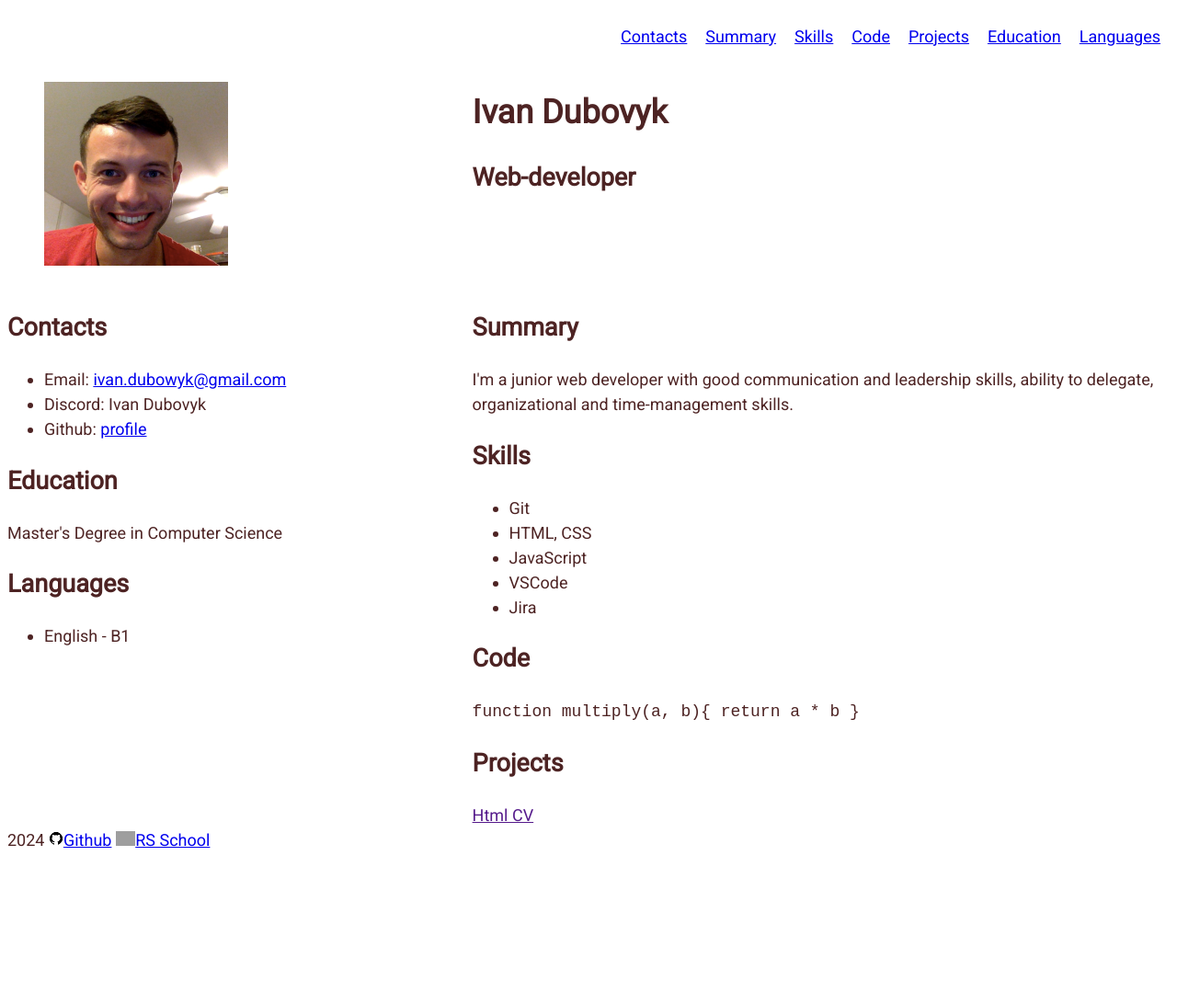
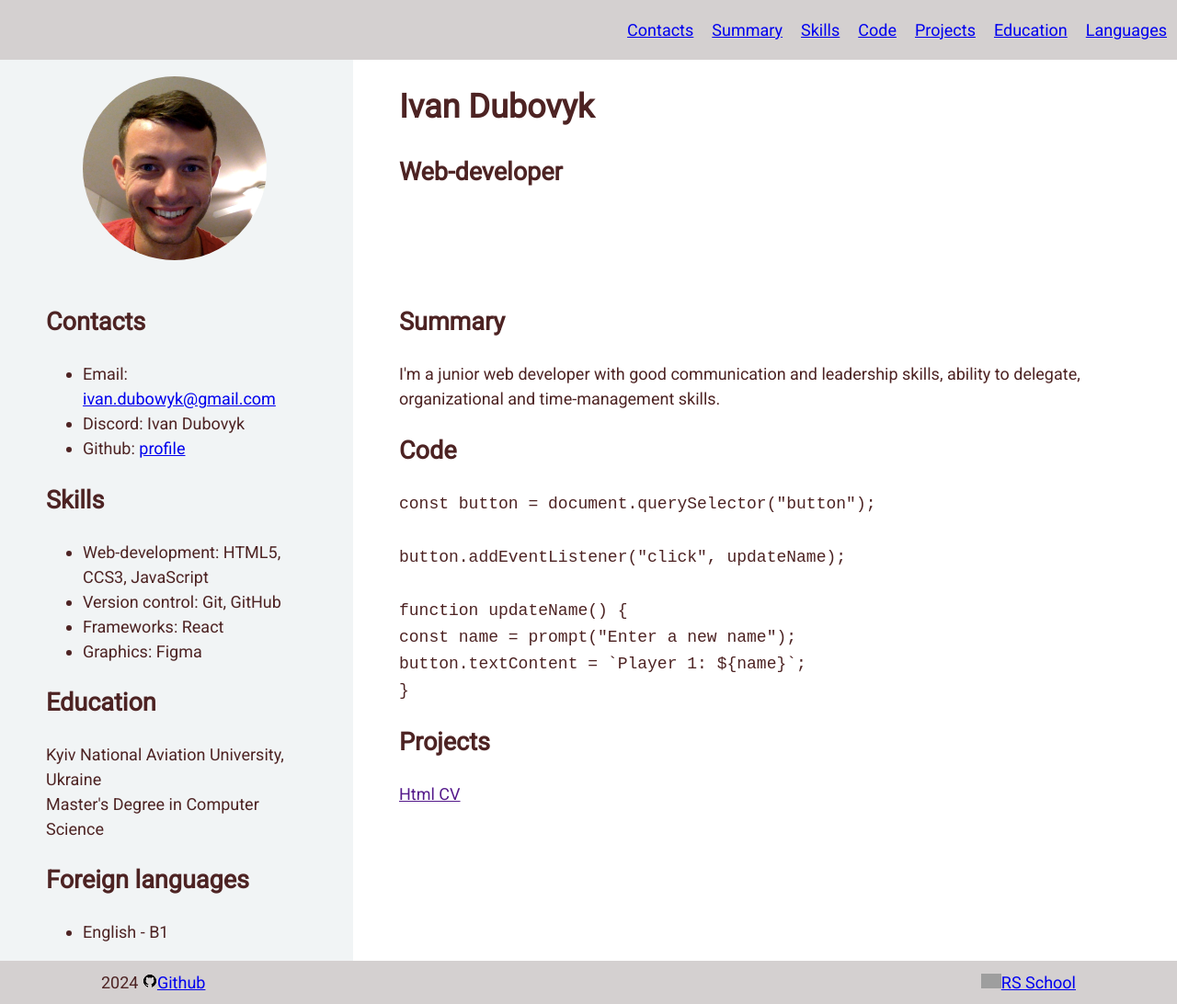
Before and after one commit to ivan-dubowyk/cv, a plain HTML site: page index.html in a window 1280 px wide. Shown: the whole page at 92% size. Before the commit the page ends 935 px from the top, so only its background shows below. Drawn offline with Linux system fonts and the light colour scheme; grey boxes are pictures that could not be loaded.

Commit message:
fix: add styles

```diff
--- a/index.html
+++ b/index.html
@@ -45,7 +45,11 @@
         <div class="wrapper-columns">
           <div class="aside-container">
             <figure>
-              <img src="./assets/img/avatar.png" alt="avatar" />
+              <img
+                src="./assets/img/avatar.png"
+                alt="avatar"
+                class="profile-image"
+              />
             </figure>
           </div>
           <div class="main-container">
@@ -71,12 +75,26 @@
               </li>
             </ul>
           </section>
+          <section class="section" id="skills">
+            <h2 class="section-title">Skills</h2>
+            <ul>
+              <li class="section-item">
+                Web-development: HTML5, CCS3, JavaScript
+              </li>
+              <li class="section-item">Version control: Git, GitHub</li>
+              <li class="section-item">Frameworks: React</li>
+              <li class="section-item">Graphics: Figma</li>
+            </ul>
+          </section>
           <section class="section" id="education">
             <h2 class="section-title">Education</h2>
-            <p>Master's Degree in Computer Science</p>
+            <p>
+              Kyiv National Aviation University, Ukraine <br />
+              Master's Degree in Computer Science
+            </p>
           </section>
           <section class="section" id="languages">
-            <h2 class="section-title">Languages</h2>
+            <h2 class="section-title">Foreign languages</h2>
             <ul>
               <li>English - B1</li>
             </ul>
@@ -91,19 +109,17 @@
               skills.
             </p>
           </section>
-          <section class="section" id="skills">
-            <h2 class="section-title">Skills</h2>
-            <ul>
-              <li class="section-item">Git</li>
-              <li class="section-item">HTML, CSS</li>
-              <li class="section-item">JavaScript</li>
-              <li class="section-item">VSCode</li>
-              <li class="section-item">Jira</li>
-            </ul>
-          </section>
+
           <section class="section" id="code">
             <h2 class="section-title">Code</h2>
-            <code> function multiply(a, b){ return a * b } </code>
+            <code>
+              const button = document.querySelector("button"); <br /><br />
+              button.addEventListener("click", updateName); <br /><br />
+              function updateName() { <br />
+              const name = prompt("Enter a new name"); <br />
+              button.textContent = `Player 1: ${name}`; <br />
+              }</code
+            >
           </section>
           <section class="section" id="projects">
             <h2 class="section-title">Projects</h2>
@@ -111,9 +127,9 @@
           </section>
         </main>
       </div>
-      <footer>
-        <div class="container">
-          <section class="section">
+      <footer class="footer">
+        <section class="footer-container">
+          <div>
             2024
             <a href="https://github.com/ivan-dubowyk">
               <img
@@ -122,6 +138,8 @@
                 height="16"
               />Github</a
             >
+          </div>
+
           <a href="https://rs.school/js-stage0/">
             <img
               src="https://rs.school/assets/rss-logo-CM8B7fA7.svg"
@@ -130,7 +148,6 @@
             />RS School
           </a>
         </section>
-        </div>
       </footer>
     </div>
   </body>
--- a/style.css
+++ b/style.css
@@ -7,6 +7,8 @@ body {
   color: #4d2323;
   font-size: 18px;
   font-weight: 400;
+  margin: 0;
+  padding: 0;
 }
 
 * {
@@ -20,8 +22,6 @@ html {
 .wrapper {
   max-width: 1440px;
   margin: 0 auto;
-
-  /* flex-wrap: wrap; */
 }
 
 .wrapper-columns {
@@ -29,11 +29,31 @@ html {
 }
 
 .aside-container {
-  width: 40%;
+  width: 30%;
+  background-color: var(--light-grey);
+  padding: 0 50px;
 }
 
 .main-container {
-  width: 60%;
+  width: 70%;
+  padding: 0 50px;
+}
+
+.footer-container {
+  display: flex;
+  justify-content: space-between;
+  align-items: center;
+  margin: 0 100px;
+}
+
+.footer {
+  background-color: var(--grey);
+  padding: 10px;
+}
+
+.nav {
+  background-color: var(--grey);
+  padding: 1px;
 }
 
 .nav-list {
@@ -65,47 +85,12 @@ html {
   }
 }
 
-/*
-.section-item a {
-  color: #829985;
-  text-decoration: none;
-  transition: color 0.5s;
+img.profile-image {
+  border-radius: 50%;
+  width: 200px;
 }
 
-.section-item a:hover {
-  color: #4d2323;
+:root {
+  --grey: #d4d0d0;
+  --light-grey: #f1f4f5;
 }
-
-.section {
-  width: 50%;
-}
-
-
-.section-title {
-  font-size: 20px;
-  font-weight: 400;
-  text-transform: uppercase;
-  letter-spacing: 5px;
-  color: #829985;
-}
-
-
-
-
-
-.section-item {
-  position: relative;
-  padding-left: 30px;
-}
-
-.section-item::before {
-  content: "";
-  position: absolute;
-  top: 8px;
-  left: 0px;
-  width: 10px;
-  height: 10px;
-  border: 1px solid #829985;
-  border-radius: 50%;
-}
- */
```
Lines whose indentation alone changed are shown as unchanged.
